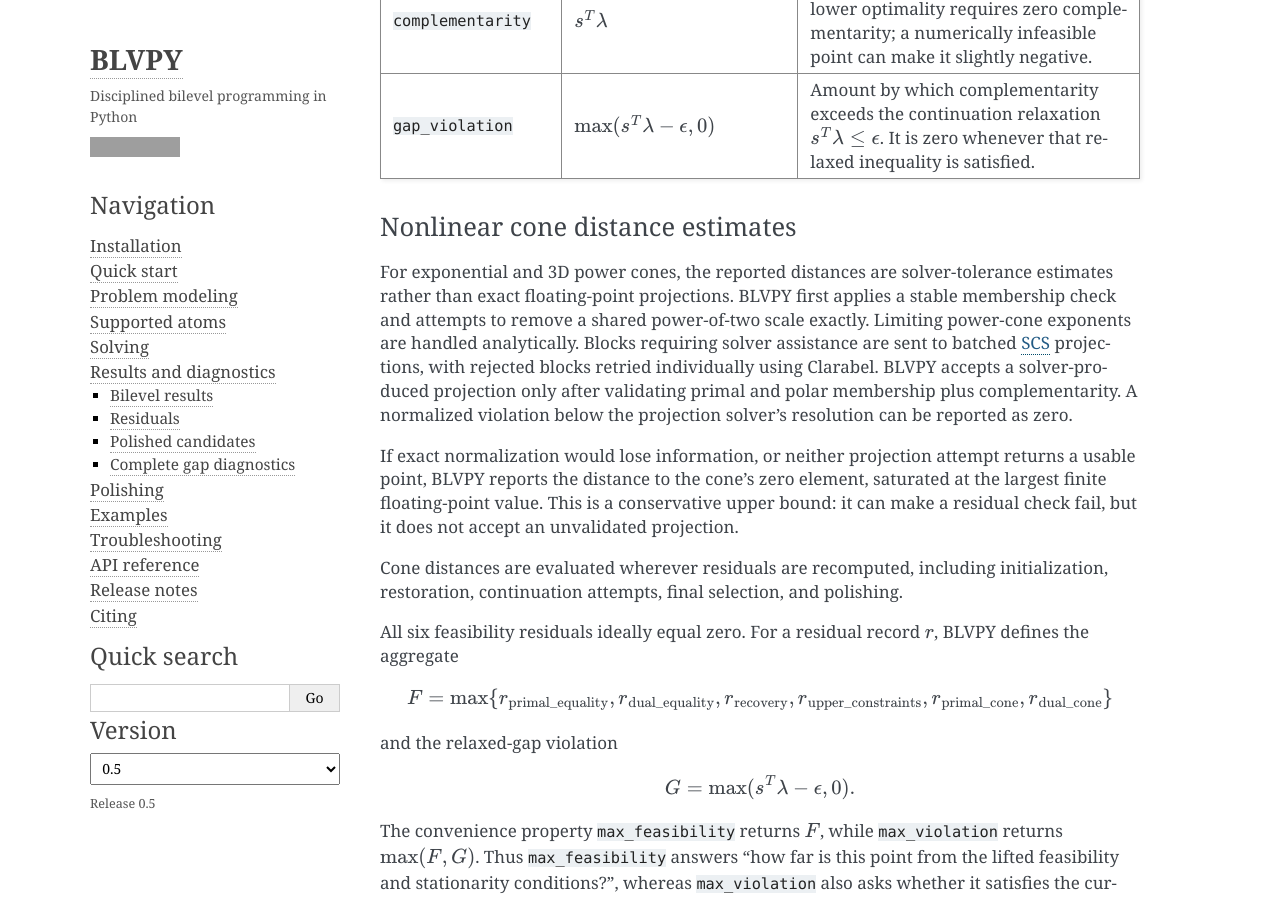
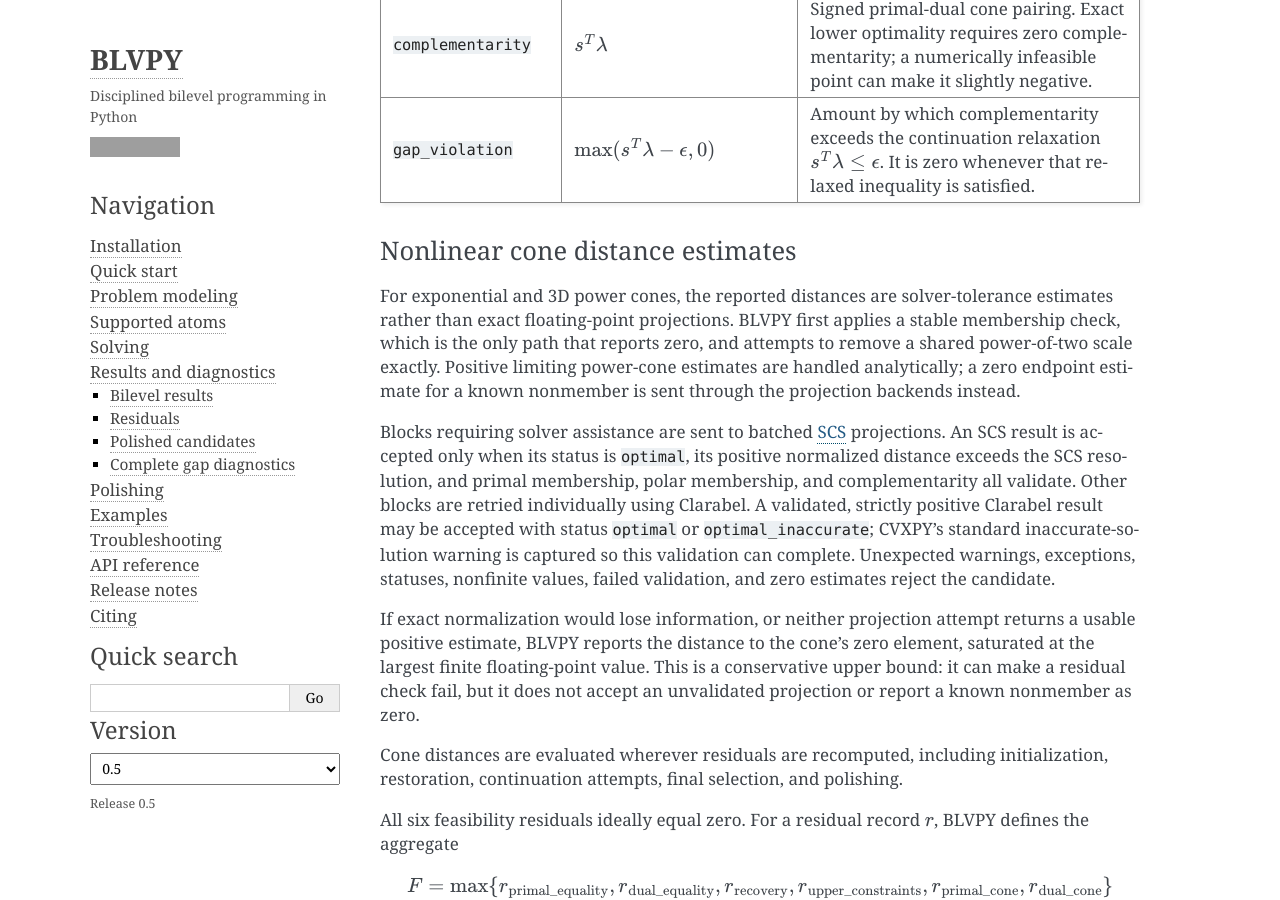
Before and after one commit to dxogrp/blvpy, a Sphinx documentation site: the page built from docs/results.md, in a window 1280 px wide and 900 px high, scrolled down 3212 px. Built offline with Sphinx 7.4.7, drawn with Linux system fonts in a browser that asks for light colours; some of the changed text lies outside the part shown; grey boxes are pictures that could not be loaded.

Commit message:
docs: clarify nonlinear cone projection diagnostics

```diff
--- a/docs/results.md
+++ b/docs/results.md
@@ -132,10 +132,11 @@
 modeled lower objective and constraints, and BLVPY evaluates their dependence
 on $x$. In the returned result, `canonical_primal` stores $u$, `slack` stores
 $s$, and `dual` stores $\lambda$. BLVPY recomputes the residuals from these
-snapshots after each nonlinear attempt; no additional solver call is required.
-Algebraic residuals and zero-, nonnegative-, and second-order-cone distances
-are evaluated directly. See {ref}`nonlinear-cone-distance-estimates` for the
-different numerical contract of exponential- and 3D power-cone distances.
+snapshots after each nonlinear attempt; no additional lower-problem solve is
+required. Algebraic residuals and zero-, nonnegative-, and second-order-cone
+distances are evaluated directly. See
+{ref}`nonlinear-cone-distance-estimates` for the different numerical contract
+of exponential- and 3D power-cone distances.
 
 {class}`blvpy.Residuals` reports how closely the returned numerical point
 satisfies this canonical system and the original bilevel model:
@@ -186,20 +187,27 @@
 
 For exponential and 3D power cones, the reported distances are
 solver-tolerance estimates rather than exact floating-point projections.
-BLVPY first applies a stable membership check and attempts to remove a shared
-power-of-two scale exactly. Limiting power-cone exponents are handled
-analytically. Blocks requiring solver assistance are sent to batched
-[SCS](https://www.cvxgrp.org/scs/) projections, with rejected blocks retried
-individually using Clarabel. BLVPY accepts a solver-produced projection only
-after validating primal and polar membership plus complementarity. A
-normalized violation below the projection solver's resolution can be reported
-as zero.
+BLVPY first applies a stable membership check, which is the only path that
+reports zero, and attempts to remove a shared power-of-two scale exactly.
+Positive limiting power-cone estimates are handled analytically; a zero
+endpoint estimate for a known nonmember is sent through the projection
+backends instead.
+
+Blocks requiring solver assistance are sent to batched
+[SCS](https://www.cvxgrp.org/scs/) projections. An SCS result is accepted only
+when its status is `optimal`, its positive normalized distance exceeds the SCS
+resolution, and primal membership, polar membership, and complementarity all
+validate. Other blocks are retried individually using Clarabel. A validated,
+strictly positive Clarabel result may be accepted with status `optimal` or
+`optimal_inaccurate`; CVXPY's standard inaccurate-solution warning is captured
+so this validation can complete. Unexpected warnings, exceptions, statuses,
+nonfinite values, failed validation, and zero estimates reject the candidate.
 
 If exact normalization would lose information, or neither projection attempt
-returns a usable point, BLVPY reports the distance to the cone's zero element,
-saturated at the largest finite floating-point value. This is a conservative
-upper bound: it can make a residual check fail, but it does not accept an
-unvalidated projection.
+returns a usable positive estimate, BLVPY reports the distance to the cone's
+zero element, saturated at the largest finite floating-point value. This is a
+conservative upper bound: it can make a residual check fail, but it does not
+accept an unvalidated projection or report a known nonmember as zero.
 
 Cone distances are evaluated wherever residuals are recomputed, including
 initialization, restoration, continuation attempts, final selection, and
```
Also changed, not shown: docs/troubleshooting.md (+3 -2 lines), 2 other files.
